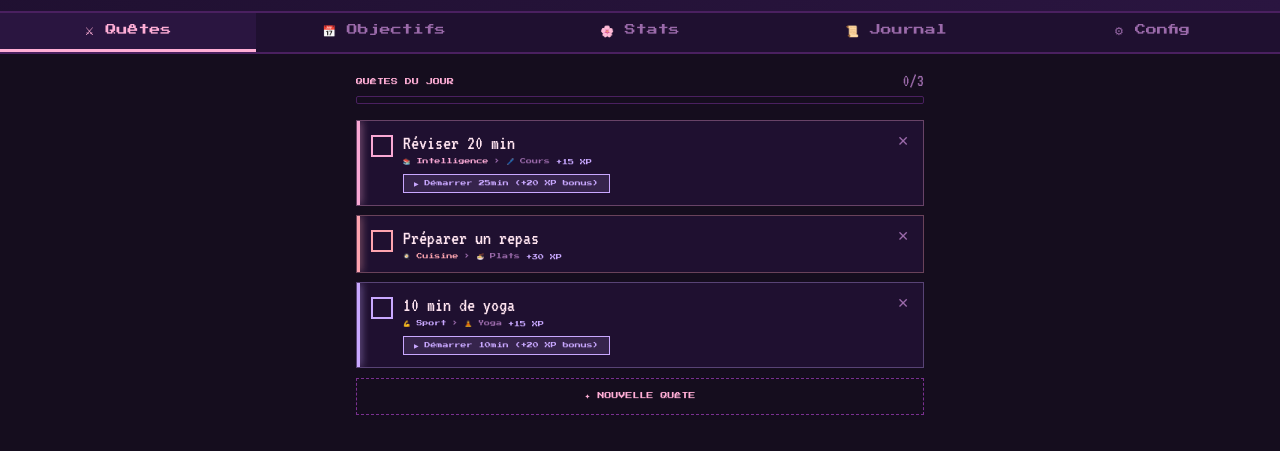
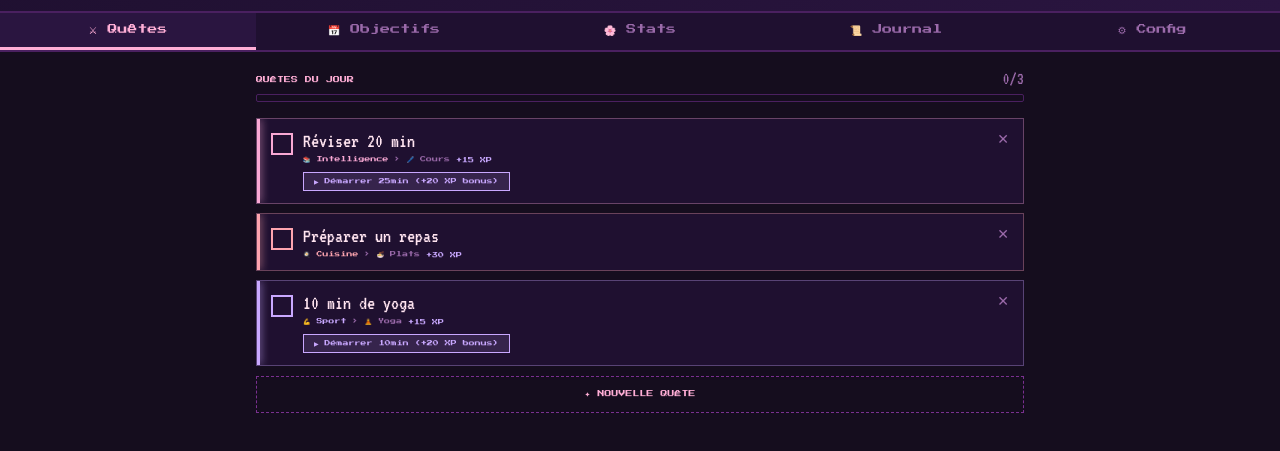
Before and after one commit to Aataye/RPG-LIFE, a plain HTML site: page index.html in a window 1280 px wide. Shown: the part 101-552 px from the top of the page. Drawn offline with nearby package versions, Linux system fonts and the light colour scheme.

Commit message:
Update index.html

```diff
--- a/index.html
+++ b/index.html
@@ -29,7 +29,7 @@
   .float { animation: float 3s ease-in-out infinite; }
   .shimmer { animation: shimmer 3s ease-in-out infinite; }
   .tab-bar { display: flex; border-bottom: 2px solid #4a2060; background: #1f1030; overflow-x: auto; }
-  .tab-btn { flex: 1; padding: 11px 10px; background: transparent; border: none; border-bottom: 3px solid transparent; color: #9b6aaa; font-family: "Press Start 2P"; font-size: 11px; white-space: nowrap; cursor: pointer; }
+  .tab-btn { flex: 1; padding: 11px 10px; background: transparent; border: none; border-bottom: 3px solid transparent; color: #9b6aaa; font-family: "Press Start 2P"; font-size: 10px; white-space: nowrap; cursor: pointer; }
   .tab-btn.active { background: #2a1540; border-bottom-color: #ffaed6; color: #ffaed6; }
   .progress-wrap { background: #150d1e; border: 1px solid #4a2060; border-radius: 2px; overflow: hidden; }
   .progress-fill { height: 100%; border-radius: 2px; transition: width 0.6s; }
@@ -54,7 +54,7 @@
   .sub-card { background: #2a1540; border: 1px solid #2a1540; padding: 9px 12px; margin-bottom: 6px; }
   .toast { position: fixed; top: 20px; left: 50%; transform: translateX(-50%); background: #2a1540; border: 2px solid #ffaed6; box-shadow: 0 0 40px rgba(255,174,214,0.33); padding: 16px 28px; z-index: 9999; text-align: center; min-width: 240px; }
   .header { background: linear-gradient(135deg, #1f1030, #2a1540); border-bottom: 2px solid #4a2060; padding: 14px 18px; }
-  .content { padding: 18px 16px; max-width: 600px; margin: 0 auto; }
+  .content { padding: 18px 16px; max-width: 800px; margin: 0 auto; }
   .section-title { font-family: "Press Start 2P"; font-size: 7px; color: #ffaed6; margin-bottom: 8px; }
   .text-muted { font-family: "Press Start 2P"; font-size: 6px; color: #9b6aaa; }
   .vt { font-family: VT323; }
```
